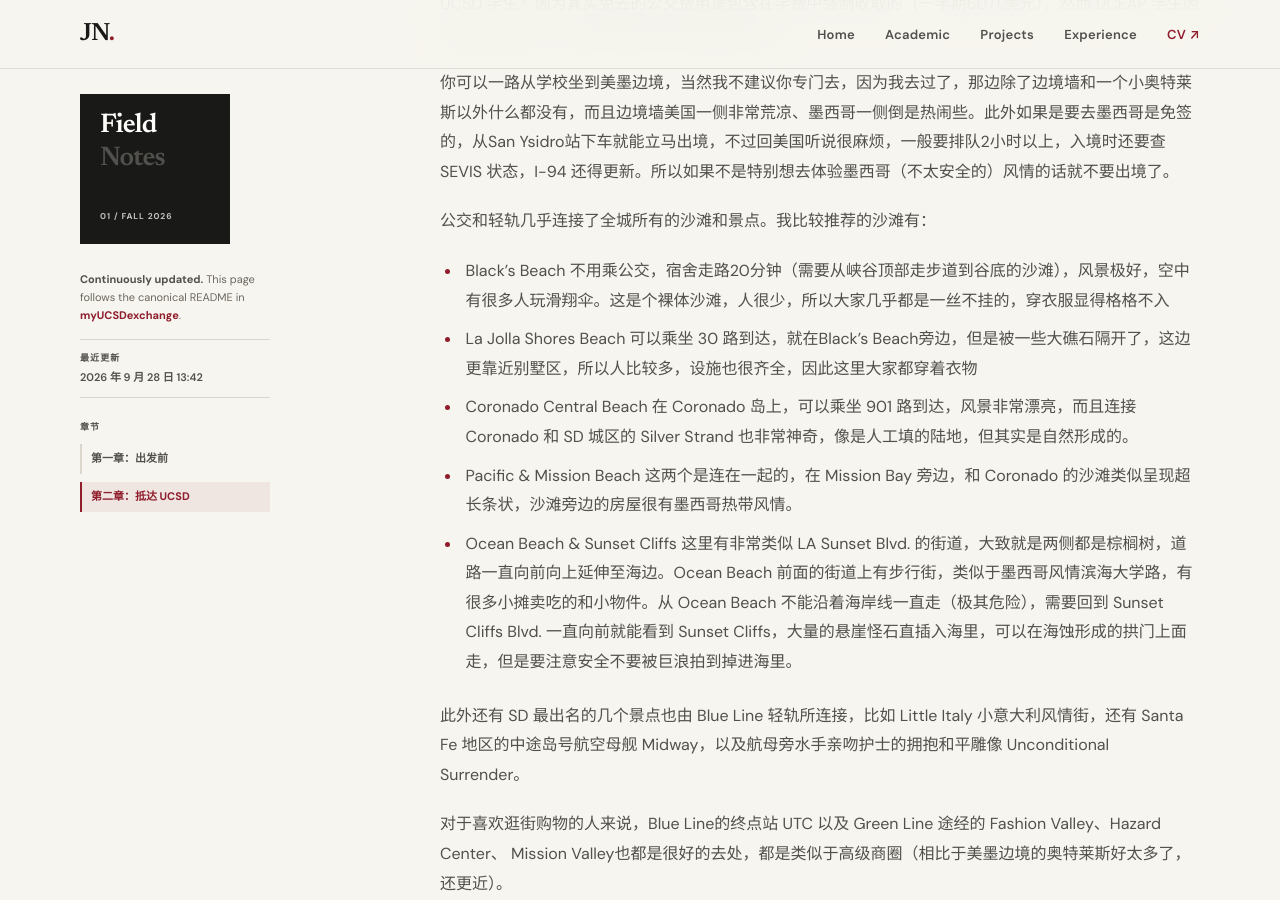
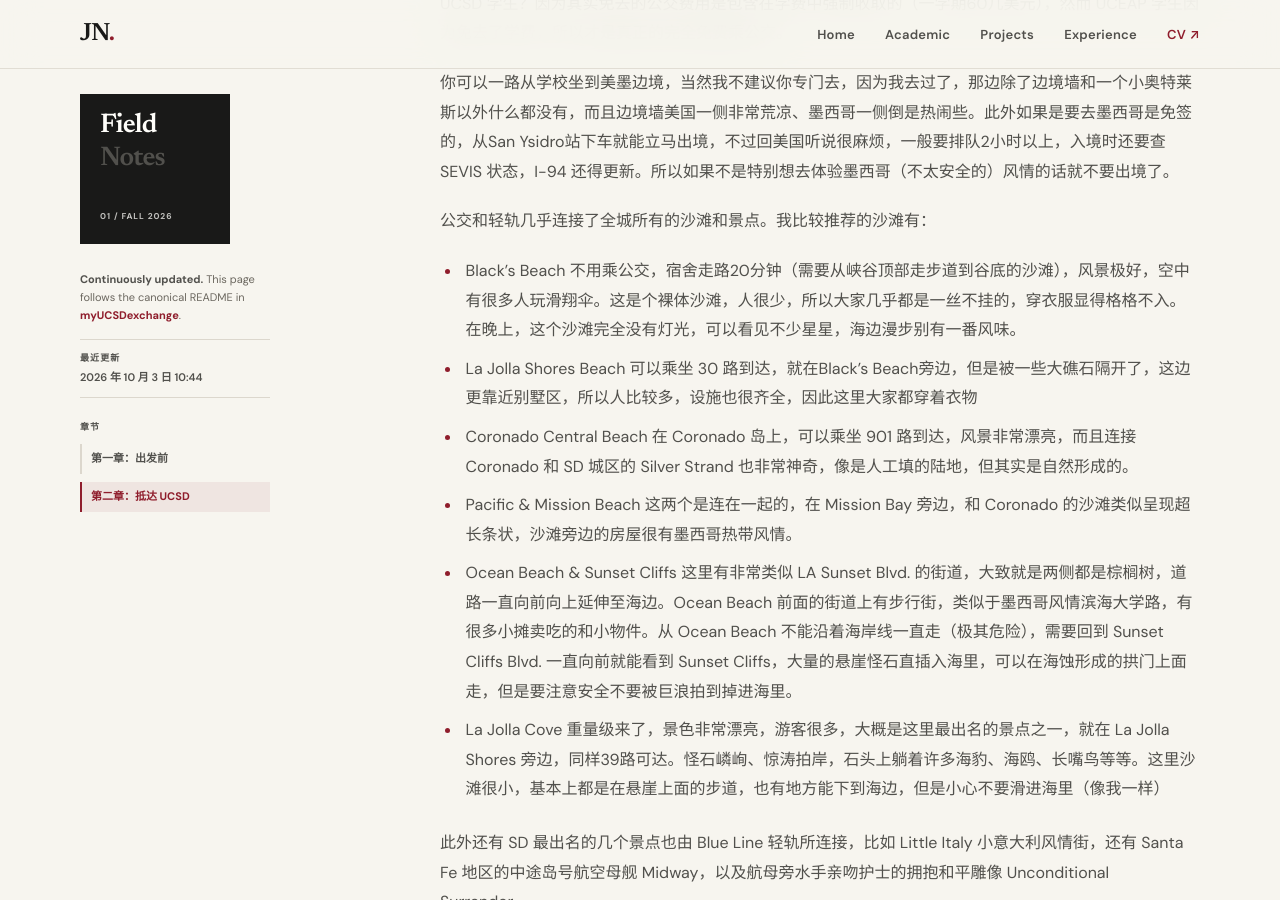
Before and after one commit to JunjieNian/JunjieNian.github.io, a Jekyll site: the page built from exchange-pages/2.md, in a window 1280 px wide and 900 px high, scrolled down 1299 px. Built offline with Jekyll 4.4.1, drawn with Linux system fonts in a browser that asks for light colours; some of the changed text lies outside the part shown.

Commit message:
Sync UCSD exchange notes

```diff
--- a/exchange-pages/2.md
+++ b/exchange-pages/2.md
@@ -4,8 +4,8 @@ layout: exchange
 title: "第二章：抵达 UCSD | 我的 UCSD 交换经历"
 description: "Junjie Nian 持续更新的 UCSD 交换经历：从申请、行前准备到校园生活，为后来的交换生提供个人经验参考。"
 permalink: "/exchange/2/"
-last_updated: "2026-09-28T13:42:08+08:00"
-last_updated_display: "2026 年 9 月 28 日 13:42"
+last_updated: "2026-10-03T10:44:35+08:00"
+last_updated_display: "2026 年 10 月 3 日 10:44"
 chapter_number: 2
 chapters:
   - number: 1
@@ -50,7 +50,7 @@ chapters:
 
 公交和轻轨几乎连接了全城所有的沙滩和景点。我比较推荐的沙滩有：
 - Black's Beach
-  不用乘公交，宿舍走路20分钟（需要从峡谷顶部走步道到谷底的沙滩），风景极好，空中有很多人玩滑翔伞。这是个裸体沙滩，人很少，所以大家几乎都是一丝不挂的，穿衣服显得格格不入
+  不用乘公交，宿舍走路20分钟（需要从峡谷顶部走步道到谷底的沙滩），风景极好，空中有很多人玩滑翔伞。这是个裸体沙滩，人很少，所以大家几乎都是一丝不挂的，穿衣服显得格格不入。在晚上，这个沙滩完全没有灯光，可以看见不少星星，海边漫步别有一番风味。
 - La Jolla Shores Beach
   可以乘坐 30 路到达，就在Black's Beach旁边，但是被一些大礁石隔开了，这边更靠近别墅区，所以人比较多，设施也很齐全，因此这里大家都穿着衣物
 - Coronado Central Beach
@@ -59,6 +59,8 @@ chapters:
   这两个是连在一起的，在 Mission Bay 旁边，和 Coronado 的沙滩类似呈现超长条状，沙滩旁边的房屋很有墨西哥热带风情。
 - Ocean Beach & Sunset Cliffs
   这里有非常类似 LA Sunset Blvd. 的街道，大致就是两侧都是棕榈树，道路一直向前向上延伸至海边。Ocean Beach 前面的街道上有步行街，类似于墨西哥风情滨海大学路，有很多小摊卖吃的和小物件。从 Ocean Beach 不能沿着海岸线一直走（极其危险），需要回到 Sunset Cliffs Blvd. 一直向前就能看到 Sunset Cliffs，大量的悬崖怪石直插入海里，可以在海蚀形成的拱门上面走，但是要注意安全不要被巨浪拍到掉进海里。
+- La Jolla Cove
+  重量级来了，景色非常漂亮，游客很多，大概是这里最出名的景点之一，就在 La Jolla Shores 旁边，同样39路可达。怪石嶙峋、惊涛拍岸，石头上躺着许多海豹、海鸥、长嘴鸟等等。这里沙滩很小，基本上都是在悬崖上面的步道，也有地方能下到海边，但是小心不要滑进海里（像我一样）
 
 此外还有 SD 最出名的几个景点也由 Blue Line 轻轨所连接，比如 Little Italy 小意大利风情街，还有 Santa Fe 地区的中途岛号航空母舰 Midway，以及航母旁水手亲吻护士的拥抱和平雕像 Unconditional Surrender。
 
@@ -97,3 +99,6 @@ chapters:
 现场可以携带不透明的包（网上很多人说必须带透明包，没有的话要在入口处购买，看来并不真实），外国人进去甚至不用排队，因为走的是非公民通道，相比公民通道的人山人海简直形成鲜明对比。进去要检查护照，按指纹并佩戴吊牌。需要注意的是一定要带足水，三瓶可能都不够，里面水卖的很贵，而且太阳直晒极其炙热。
 
 关于交通，最好打 Uber 去，因为活动的时候附近的公交站都停运，当然如果你和我一样想省钱又想锻炼身体可以尝试从基地走到 UTC 并乘 Blue Line 回去，大概要走1个多小时。
+
+##### AMC Theatre
+学校附近有两家 AMC 影院，分别在 La Jolla Village 和 UTC，注册会员可以每周二、周三享受半价电影票，非常适合学生在校附近看电影。
```
Also changed, not shown: exchange.md (+2 -2 lines).
